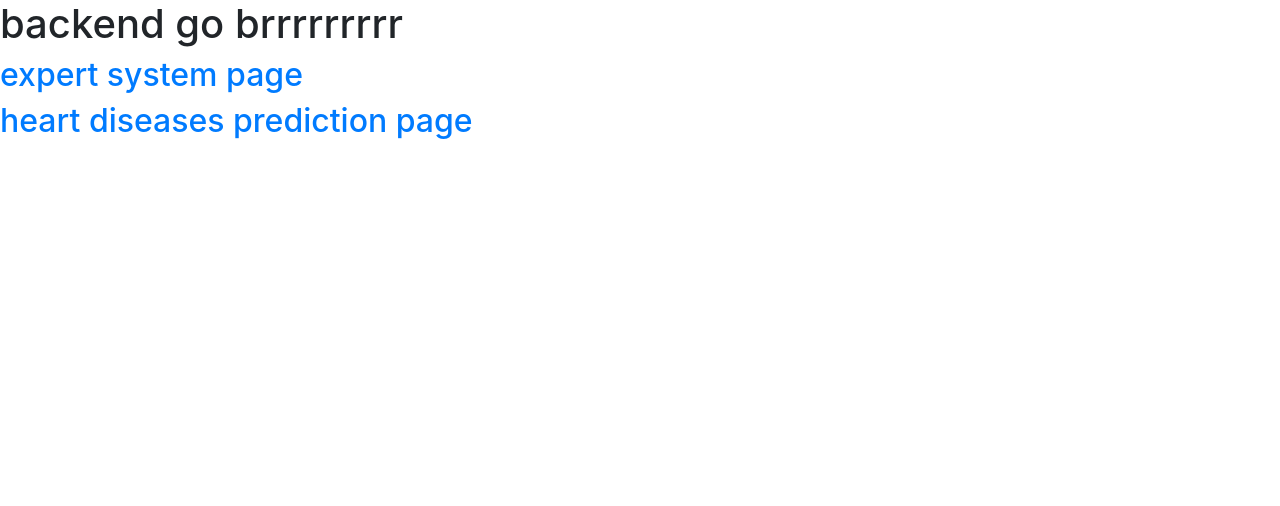
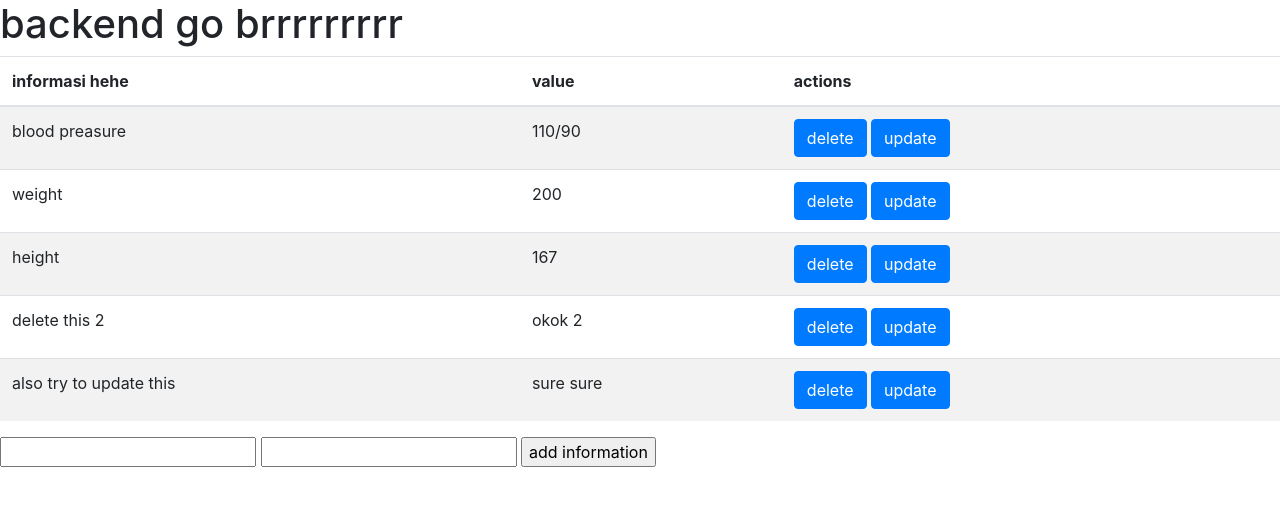
Before and after one commit to modalhoki/flask-project1, a Flask app: page / in a window 1280 px wide. Shown: the top 506 px of the page. Run offline with Flask 3, Linux system fonts and the light colour scheme; data comes from the database, SQL or seed files in the repository; both versions use the stored data as it was before the commit.

Commit message:
Revert "Merge pull request #1 from icedmuffin/fix-structure"
This reverts commit cf8d966f5aedbf69ff027f3082d73afc212a4d14, reversing
changes made to 27f4cab658852f59f493b9d1728d22b615a185a8.

```diff
--- a/app.py
+++ b/app.py
@@ -1,146 +1,91 @@
 from flask import Flask, render_template, url_for, request, redirect
 from flask_sqlalchemy import SQLAlchemy
-import deepLearning
-import vector
-import expertSystem
-import heart_prediction_default_input
-
 from datetime import datetime
 
 app = Flask(__name__)
-app.config['SQLALCHEMY_DATABASE_URI'] = 'sqlite:///model.db'
+app.config['SQLALCHEMY_DATABASE_URI'] = 'sqlite:///test.db'
 db = SQLAlchemy(app)
 
 
 class Fact(db.Model):
     id = db.Column(db.Integer, primary_key=True)
-    age = db.Column(db.Integer, nullable=False)
-    sex = db.Column(db.Integer, nullable=False)
-    resting_bp = db.Column(db.Integer, nullable=False)
-    cholesterol = db.Column(db.Integer, nullable=False)
-    fasting_blood_sugar = db.Column(db.Integer, nullable=False)
-    resting_ecg = db.Column(db.Integer, nullable=False)
-    max_heart_rate = db.Column(db.Integer, nullable=False)
-    exercise_angina = db.Column(db.Integer, nullable=False)
-    old_peak = db.Column(db.Float, nullable=False)
-    st_slope = db.Column(db.Integer, nullable=False)
+    information = db.Column(db.String(200), nullable=False)
+    value = db.Column(db.String(200), nullable=False)
+    date_created = db.Column(db.DateTime, default=datetime.utcnow)
 
     def __repr__(self):
-        return f'<data on {self.id}>'
+        return f'<information on {self.information}>'
 
 
 # post data ke database
 @app.route('/', methods=['POST', 'GET'])
 def index():
     if request.method == 'POST':
-        # get data from form
-        age = request.form['age']
-        sex = request.form['sex']
-        chestPainType = request.form['chest_pain_type']
-        resting_bp_s = request.form['resting_bp_s']
-        cholesterol = request.form['cholesterol']
-        fasting_blood_sugar = request.form['fasting_blood_sugar']
-        resting_ecg = request.form['resting_ecg']
-        max_heart_rate = request.form['max_heart_rate']
-        exercise_angina = request.form['exercise_angina']
-        old_peak = request.form['old_peak']
-        st_slope = request.form['st_slope']
+        # pass
+        # return "hello this is post method"
+        task_information = request.form['information_input']
+        task_value = request.form['value_input']
+
+        print("----debugging1----")
+        print(task_information)
+        print(task_value)
 
         print("----debugging2----")
-        patient_fact1 = Fact(age=age,
-                             sex=sex,
-                             chestPainType=chestPainType,
-                             resting_bp_s=resting_bp_s,
-                             cholesterol=cholesterol,
-                             fasting_blood_sugar=fasting_blood_sugar,
-                             resting_ecg=resting_ecg,
-                             max_heart_rate=max_heart_rate,
-                             exercise_angina=exercise_angina,
-                             old_peak=old_peak,
-                             st_slope=st_slope)
-
-        # patient_fact1 = Fact(age=1,sex=2,chest_pain_type=3,resting_bp_s=4,cholesterol=5,fasting_blood_sugar=6,resting_ecg=7,max_heart_rate=8,exercise_angina=9,old_peak=10,st_slope=11)
+        new_task = Fact(information=task_information, value=task_value)
+        print(new_task.information)
+        print(new_task.value)
 
         try:
+            print("----trying----")
             app.app_context().push()
-            db.session.add(patient_fact1)
+            db.session.add(new_task)
+            print("----1st is added----")
             db.session.commit()
+            print("----1st is committed----")
             return redirect('/')
         except:
             return "there is an issue bro"
 
 
     else:
-        patient_fact = Fact.query.all()
-        return render_template("index.html", patient_fact=patient_fact)
+        tasks = Fact.query.order_by(Fact.date_created).all()
+        return render_template("index.html", tasks=tasks)
 
 
-@app.route('/expert_system')
-def expert_system():
-    return render_template('/expert_system.html', task=[])
+@app.route('/delete/<int:id>')
+def delete(id):
+    # get current data
+    information_to_delete = Fact.query.get_or_404(id)
+    print(information_to_delete)
+
+    # delete data
+    try:
+        db.session.delete(information_to_delete)
+        print("is deleted")
+        db.session.commit()
+        print("is committed")
+        return redirect('/')
+    except:
+        return "there is an issue while deleting the information"
 
 
-# input data
-heart_diseases_input = heart_prediction_default_input.heart_diseases_input
+@app.route('/update/<int:id>', methods=['POST', 'GET'])
+def update(id):
+    # get data
+    information_to_update = Fact.query.get_or_404(id)
 
+    if request.method == 'POST':
+        information_to_update.information = request.form['information_input_updated']
+        information_to_update.value = request.form['value_input_updated']
 
-@app.route('/heart_diseases_prediction', methods=['POST', 'GET'])
-def heart_diseases_prediction():
-    if request.method == 'POST':
-        hasil_hitungan = 0
-
-        for tipe_input in heart_diseases_input:
-            current_data = request.form[tipe_input]
-            # handle null value
-            if current_data == '':
-                print("null value on " + tipe_input)
-                continue
-
-            nilai = int(current_data)
-            hasil_hitungan = hasil_hitungan + nilai
-
-        return "total data adalah " + str(hasil_hitungan)
+        try:
+            db.session.commit()
+            return redirect('/')
+        except:
+            return 'there is an issue ma man'
 
     else:
-        # return render_template('/heart_diseases_prediction.html', inputs=heart_diseases_input)
-        return render_template('/heart_diseases_prediction.html',
-                               total_data=len(heart_diseases_input),
-                               input=heart_diseases_input)
-
-# @app.route('/delete/<int:id>')
-# def delete(id):
-#     # get current data
-#     information_to_delete = Fact.query.get_or_404(id)
-#     print(information_to_delete)
-#
-#     # delete data
-#     try:
-#         db.session.delete(information_to_delete)
-#         print("is deleted")
-#         db.session.commit()
-#         print("is committed")
-#         return redirect('/')
-#     except:
-#         return "there is an issue while deleting the information"
-
-
-# @app.route('/update/<int:id>', methods=['POST', 'GET'])
-# def update(id):
-#     # get data
-#     information_to_update = Fact.query.get_or_404(id)
-#
-#     if request.method == 'POST':
-#         information_to_update.information = request.form['information_input_updated']
-#         information_to_update.value = request.form['value_input_updated']
-#
-#         try:
-#             db.session.commit()
-#             return redirect('/')
-#         except:
-#             return 'there is an issue ma man'
-#
-#     else:
-#         return render_template('update.html', task=information_to_update)
+        return render_template('update.html', task=information_to_update)
 
 
 if __name__ == '__main__':
--- a/deepLearning.py
+++ /dev/null
@@ -1,3 +0,0 @@
-import app
-
-print("deeping learning py is working")
--- a/expertSystem.py
+++ /dev/null
@@ -1 +0,0 @@
-print("vector py is working")
--- a/heart_prediction_default_input.py
+++ /dev/null
@@ -1,13 +0,0 @@
-heart_diseases_input = [
-    ["age", 58],
-    ["sex", 0],
-    ["chest_pain_type", 3],
-    ["resting_bp_s", 151],
-    ["cholesterol", 219],
-    ["fasting_blood_sugar", 0],
-    ["resting_ecg", 1],
-    ["max_heart_rate", 118],
-    ["exercise_angina", 0],
-    ["old_peak", 0],
-    ["st_slope", 2]
-]
--- a/static/css/main.css
+++ b/static/css/main.css
@@ -1,4 +1,4 @@
 body {
-    margin: 10em;
+    margin: 5 rem;
     font-family: sans-serif;
 }
--- a/templates/index.html
+++ b/templates/index.html
@@ -7,66 +7,36 @@
 {% block body %}
     <h1>backend go brrrrrrrrr</h1>
     <div class="content">
+        <table class="table table-striped">
+            <thead>
+                <tr>
+                    <th scope="col">informasi hehe</th>
+                    <th scope="col">value</th>
+                    <th scope="col">actions</th>
+                </tr>
+            </thead>
+            <tbody>
+                {% for task in tasks %}
+                <tr>
+                    <td>{{ task.information }}</td>
+                    <td>{{ task.value }}</td>
+                    <td>
+                        <a class="btn btn-primary" href="/delete/{{ task.id }}">delete</a>
+                        <a class="btn btn-primary" href="/update/{{ task.id }}">update</a>
+                    </td>
+                </tr>
 
-    <h2><a href="/expert_system">expert system page</a></h2>
-        <h2><a href="/heart_diseases_prediction">heart diseases prediction page</a></h2>
-{#        <table class="table table-striped">#}
-{#            <thead>#}
-{#                <tr>#}
-{#                    <th scope="col">age</th>#}
-{#                    <th scope="col">sex</th>#}
-{#                    <th scope="col">chest pain type</th>#}
-{#                    <th scope="col">resting bp s</th>#}
-{#                    <th scope="col">cholesterol</th>#}
-{#                    <th scope="col">fasting blood sugar</th>#}
-{#                    <th scope="col">resting ecg</th>#}
-{#                    <th scope="col">max heart rate</th>#}
-{#                    <th scope="col">exercise angina</th>#}
-{#                    <th scope="col">old peak</th>#}
-{#                    <th scope="col">ST slope</th>#}
-{##}
-{#                </tr>#}
-{#            </thead>#}
-{#            <tbody>#}
-{#                {% for current_patient_fact in patient_fact %}#}
-{#                <tr>#}
-{#                    <td>{{ current_patient_fact.age }}</td>#}
-{#                    <td>{{ current_patient_fact.chest_pain_type }}</td>#}
-{#                    <td>{{ current_patient_fact.resting_bp_s }}</td>#}
-{#                    <td>{{ current_patient_fact.cholesterol }}</td>#}
-{#                    <td>{{ current_patient_fact.fasting_blood_sugar }}</td>#}
-{#                    <td>{{ current_patient_fact.resting_ecg }}</td>#}
-{#                    <td>{{ current_patient_fact.max_heart_rate }}</td>#}
-{#                    <td>{{ current_patient_fact.exercise_angina }}</td>#}
-{#                    <td>{{ current_patient_fact.old_peak }}</td>#}
-{#                    <td>{{ current_patient_fact.st_slope }}</td>#}
-{#                    <td>#}
-{#                        <a class="btn btn-primary" href="/delete/{{ current_patient_fact.id }}">delete</a>#}
-{#                        <a class="btn btn-primary" href="/update/{{ current_patient_fact.id }}">update</a>#}
-{#                    </td>#}
-{#                </tr>#}
-{##}
-{#                {% endfor %}#}
-{#            </tbody>#}
-{##}
-{##}
-{#        </table>#}
+                {% endfor %}
+            </tbody>
 
-{#        <form action="/" method="POST">#}
-{#            <input type="text" name="age">#}
-{#            <input type="text" name="sex">#}
-{#            <input type="text" name="chest_pain_type">#}
-{#            <input type="text" name="resting_bp_s">#}
-{#            <input type="text" name="cholesterol">#}
-{#            <input type="text" name="fasting_blood_sugar">#}
-{#            <input type="text" name="resting_ecg">#}
-{#            <input type="text" name="max_heart_rate">#}
-{#            <input type="text" name="exercise_angina">#}
-{#            <input type="text" name="old_peak">#}
-{#            <input type="text" name="st_slope">#}
-{##}
-{#            <input type="submit" value="add information">#}
-{#        </form>#}
+
+        </table>
+
+        <form action="/" method="POST">
+            <input type="text" name="information_input">
+            <input type="text" name="value_input">
+            <input type="submit" value="add information">
+        </form>
 
     </div>
 
```
Also changed, not shown: templates/expert_system.html (deleted, +0 -11 lines), templates/heart_diseases_prediction.html (deleted, +0 -25 lines), templates/update.html (+5 -5 lines), instance/model.db (deleted), vector.py (deleted).
